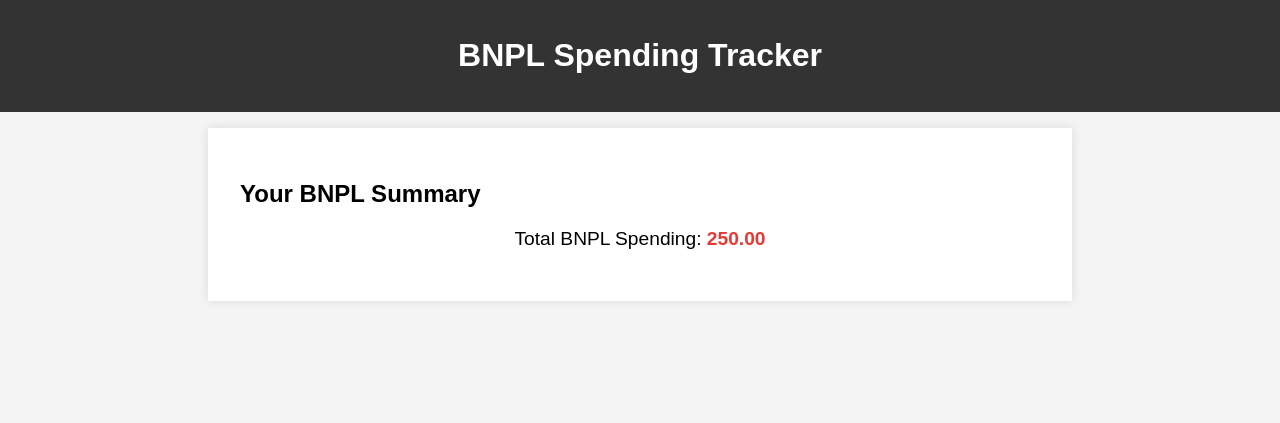
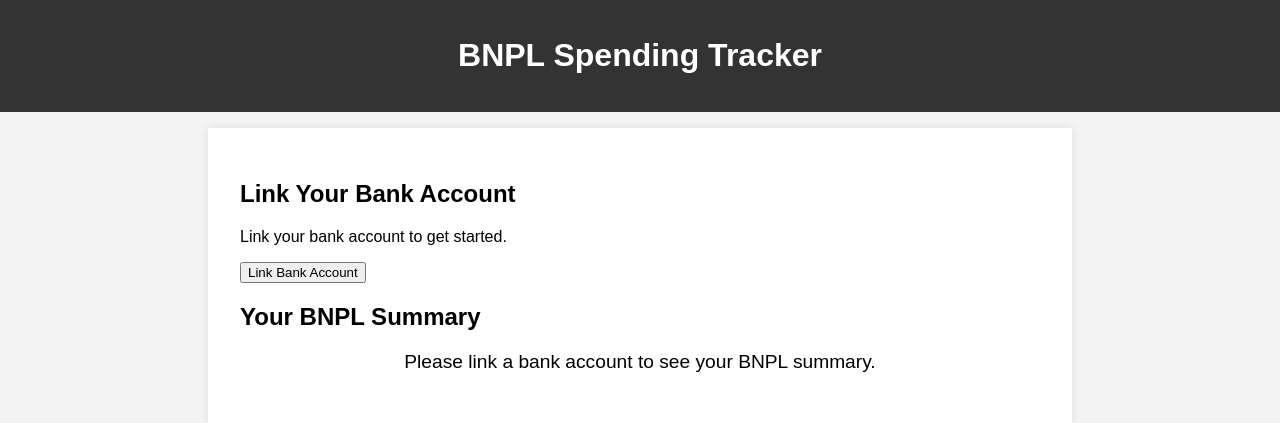
Before and after one commit to arm00pv/Clear, a Flask app: page / in a window 1280 px wide. Shown: the top 423 px of the page. Run offline with Flask 3, Linux system fonts and the light colour scheme.

Commit message:
feat: Add Yodlee API simulation for bank account linking
This commit introduces a simulated integration with the Yodlee API to allow users to link their bank accounts.

The key changes include:
- A new "Link Bank Account" flow on the frontend to simulate the Yodlee FastLink process.
- A mock Yodlee API client (`yodlee_client.py`) that returns hardcoded transaction data.
- The main application logic has been updated to use the mock client instead of reading from a CSV file.
- The frontend now conditionally displays the BNPL summary based on whether an account has been linked.

```diff
--- a/app.py
+++ b/app.py
@@ -1,39 +1,32 @@
-import csv
 import os
-from flask import Flask, render_template
+from flask import Flask, render_template, redirect, url_for
+from yodlee_client import YodleeClient
 
 app = Flask(__name__)
+
+# --- Mock Yodlee Integration ---
+# In a real app, this would be stored in a session or database
+ACCOUNT_LINKED = False
+# In a real app, these would come from a secure config
+YODLEE_API_KEY = "your_api_key"
+YODLEE_SECRET = "your_secret"
+yodlee_client = YodleeClient(YODLEE_API_KEY, YODLEE_SECRET)
+# ---
 
 # Define BNPL keywords
 BNPL_KEYWORDS = ["KLARNA", "AFTERPAY", "AFFIRM"]
 
-def get_bnpl_total():
+def calculate_bnpl_total_from_yodlee(user_id):
     """
-    Reads transactions from a CSV file, identifies BNPL transactions,
-    and calculates the total spending.
+    Fetches transactions from the Yodlee client and calculates the total BNPL spending.
     """
     total = 0.0
-    # Correctly locate the CSV file in the 'data' directory
-    csv_file_path = os.path.join(os.path.dirname(__file__), 'data', 'transactions.csv')
-
-    try:
-        with open(csv_file_path, mode='r', encoding='utf-8') as infile:
-            reader = csv.DictReader(infile)
-            for row in reader:
-                description = row.get("Description", "").upper()
-                amount_str = row.get("Amount")
-                if amount_str:
-                    try:
-                        amount = float(amount_str)
-                        if any(keyword in description for keyword in BNPL_KEYWORDS):
-                            total += amount
-                    except (ValueError, TypeError):
-                        # Handle cases where Amount is not a valid number
-                        pass
-    except FileNotFoundError:
-        # Handle case where the CSV file does not exist
-        return 0.0
-
+    transactions = yodlee_client.get_transactions(user_id)
+    for transaction in transactions:
+        description = transaction.get("description", "").upper()
+        amount = transaction.get("amount", 0.0)
+        if any(keyword in description for keyword in BNPL_KEYWORDS):
+            total += amount
     return f"{total:.2f}"
 
 @app.route('/')
@@ -41,8 +34,28 @@ def index():
     """
     Renders the main page with the total BNPL spending.
     """
-    bnpl_total = get_bnpl_total()
-    return render_template('index.html', bnpl_total=bnpl_total)
+    bnpl_total = "0.00"
+    if ACCOUNT_LINKED:
+        # In a real app, the user_id would come from the session
+        bnpl_total = calculate_bnpl_total_from_yodlee(user_id="test_user")
+
+    return render_template('index.html', bnpl_total=bnpl_total, account_linked=ACCOUNT_LINKED)
+
+@app.route('/link-account', methods=['POST'])
+def link_account():
+    """
+    Renders the page to simulate linking a bank account.
+    """
+    return render_template('link_account.html')
+
+@app.route('/authorize-account', methods=['POST'])
+def authorize_account():
+    """
+    Simulates the successful authorization of a bank account.
+    """
+    global ACCOUNT_LINKED
+    ACCOUNT_LINKED = True
+    return redirect(url_for('index'))
 
 if __name__ == '__main__':
     app.run(host='0.0.0.0', port=8080)
--- a/templates/index.html
+++ b/templates/index.html
@@ -12,9 +12,25 @@
     </header>
     <main>
         <div class="container">
+            <div class="account-linking">
+                <h2>Link Your Bank Account</h2>
+                {% if not account_linked %}
+                    <p>Link your bank account to get started.</p>
+                    <form action="/link-account" method="post">
+                        <button type="submit">Link Bank Account</button>
+                    </form>
+                {% else %}
+                    <p><strong>Bank Account Linked!</strong></p>
+                {% endif %}
+            </div>
+
             <h2>Your BNPL Summary</h2>
             <div id="bnpl-summary">
-                <p>Total BNPL Spending: <strong>{{ bnpl_total }}</strong></p>
+                {% if account_linked %}
+                    <p>Total BNPL Spending: <strong>{{ bnpl_total }}</strong></p>
+                {% else %}
+                    <p>Please link a bank account to see your BNPL summary.</p>
+                {% endif %}
             </div>
         </div>
     </main>
```
Also changed, not shown: templates/link_account.html (added, +31 -0 lines), yodlee_client.py (added, +61 -0 lines).
